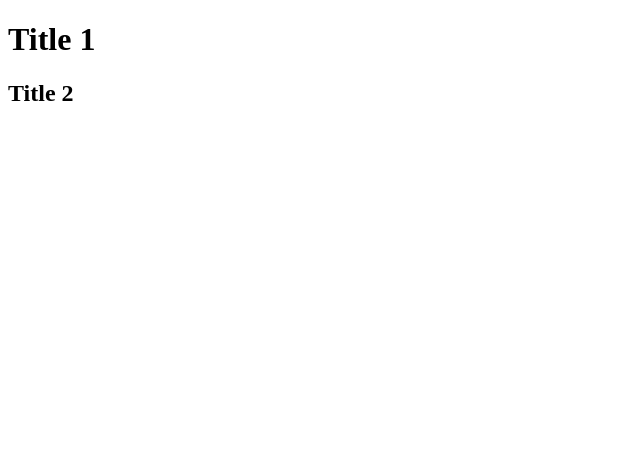
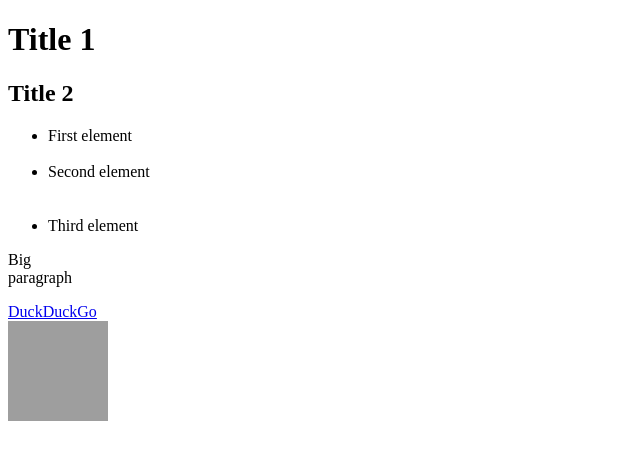
Before and after one commit to GreatBozya/HTMLLesson1, a plain HTML site: page site/index.html in a window 1280 px wide. Shown: the whole page, without its empty margins (0-640 px from the left). Drawn offline with Linux system fonts and the light colour scheme; grey boxes are pictures that could not be loaded.

Commit message:
Add files via upload

```diff
--- a/site/index.html
+++ b/site/index.html
@@ -8,5 +8,18 @@
             <h1>Title 1</h1>
             <h2>Title 2</h2>
         </div>
+        <div>
+            <ul>
+                <li>First element</li>
+                <br>
+                <li>Second element</li>
+                <br><br>
+                <li>Third element</li>
+            </ul>
+            <p>Big <br> paragraph</p>
+            <a href="https://duckduckgo.com/">DuckDuckGo</a>
+            <br>
+            <img src="images/apple.png" width="100" height="100" alt="Apple">
+        </div>
     </body>
 </html>
--- /dev/null
+++ b/site/styles/style.css
@@ -0,0 +1,7 @@
+body{
+    background-color:#f313;
+}
+ul li{
+    display: inline;
+}
+/* Just a Comment */
```
Also changed, not shown: site/index2.html (added, +15 -0 lines), 1 other file.
